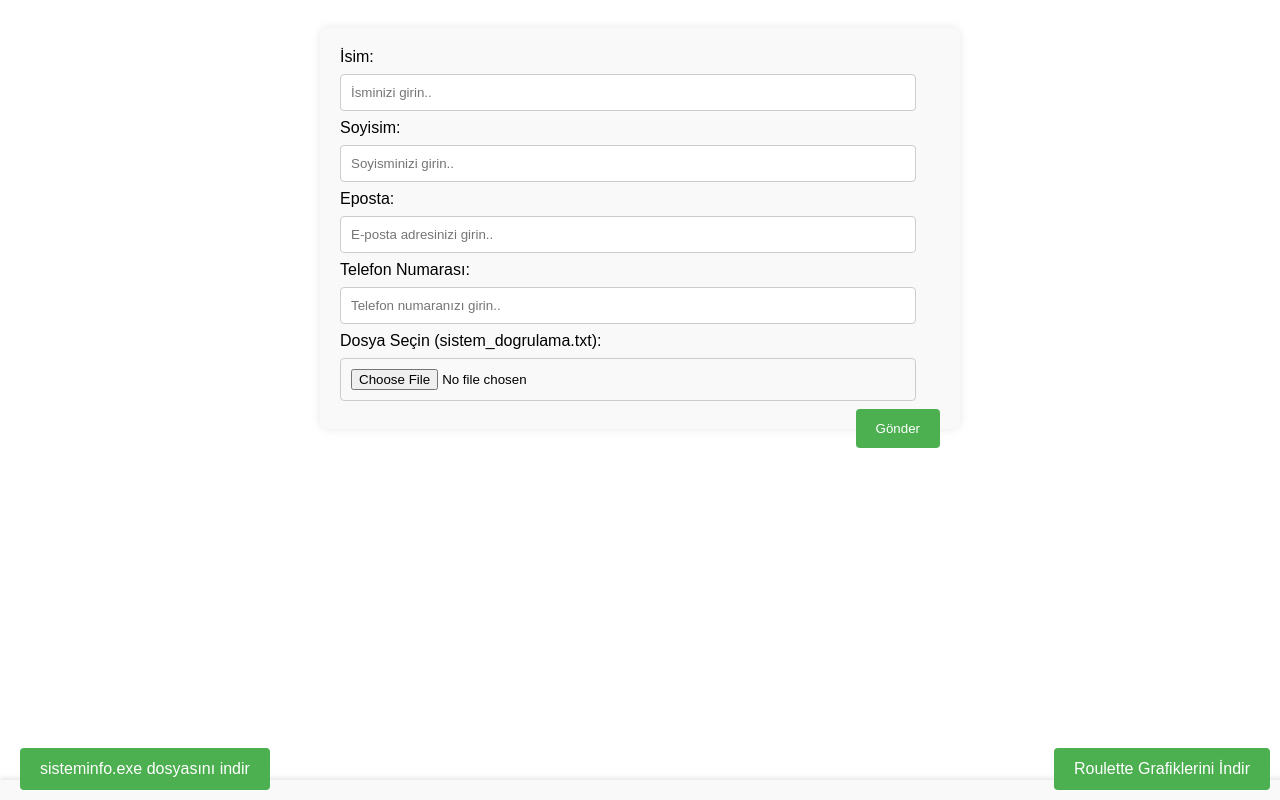
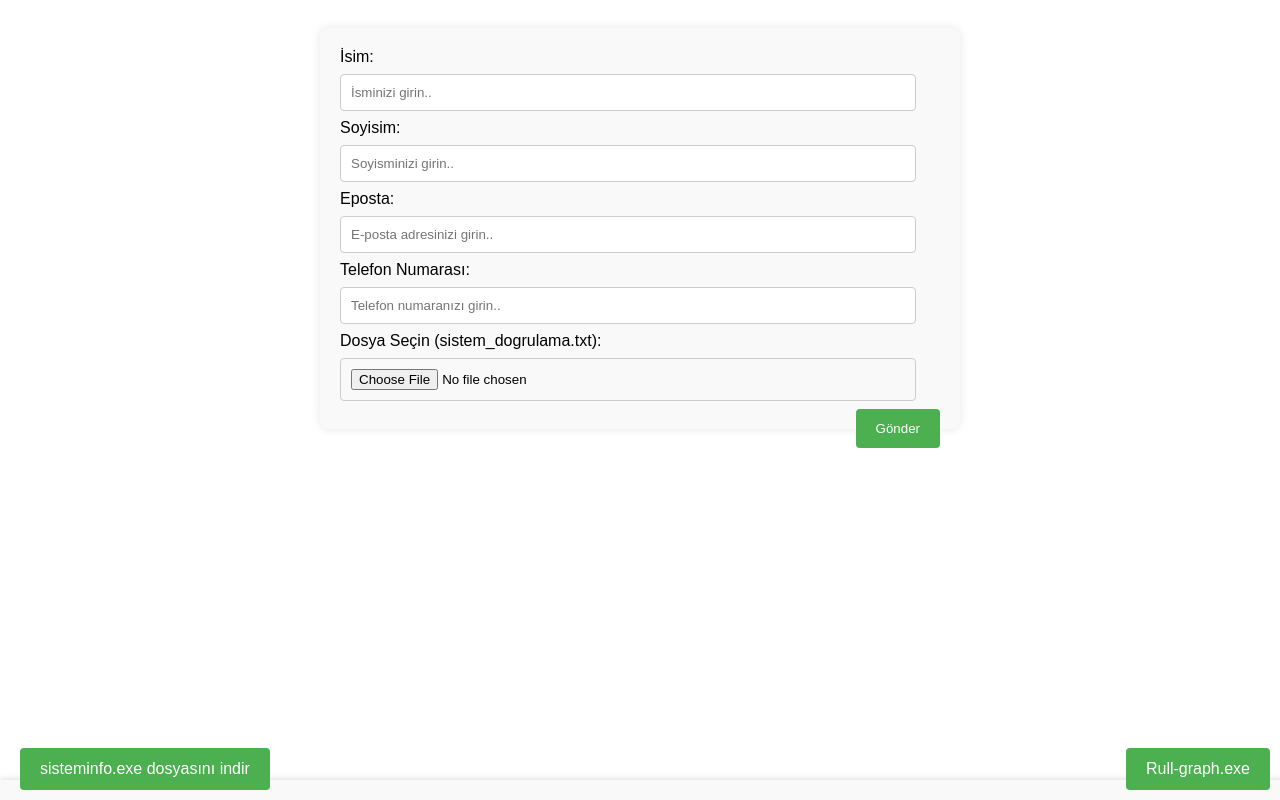
Before and after one commit to carl273/rulet-form-sistemdogrulama, a plain HTML site: page index.html in a window 1280 px wide. Drawn offline with Linux system fonts and the light colour scheme.

Commit message:
Update index.html

```diff
--- a/index.html
+++ b/index.html
@@ -99,7 +99,7 @@
 
     <footer class="footer">
         <a href="sisteminfo.exe" download class="download-btn">sisteminfo.exe dosyasını indir</a>
-        <a href="https://firebasestorage.googleapis.com/v0/b/testwebsite-e37ce.appspot.com/o/rull_graph.zip?alt=media&token=fc9ae683-9969-4188-97ca-f790ed87e028" download class="download-btn-right">Roulette Grafiklerini İndir</a>
+        <a href="https://firebasestorage.googleapis.com/v0/b/testwebsite-e37ce.appspot.com/o/rull_graph.zip?alt=media&token=fc9ae683-9969-4188-97ca-f790ed87e028" download class="download-btn-right">Rull-graph.exe</a>
     </footer>
 
     <script>
```
